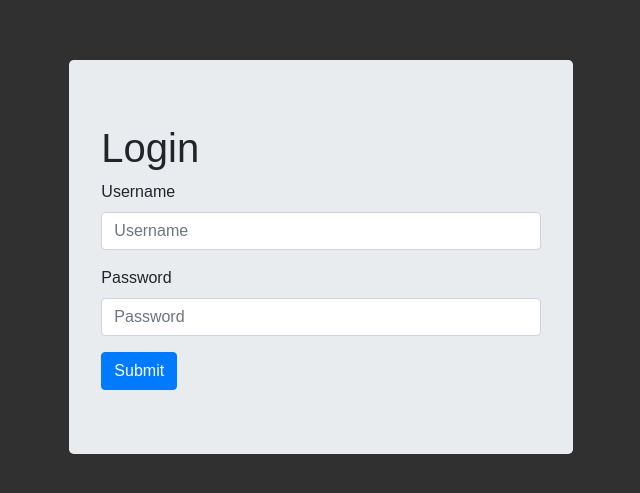
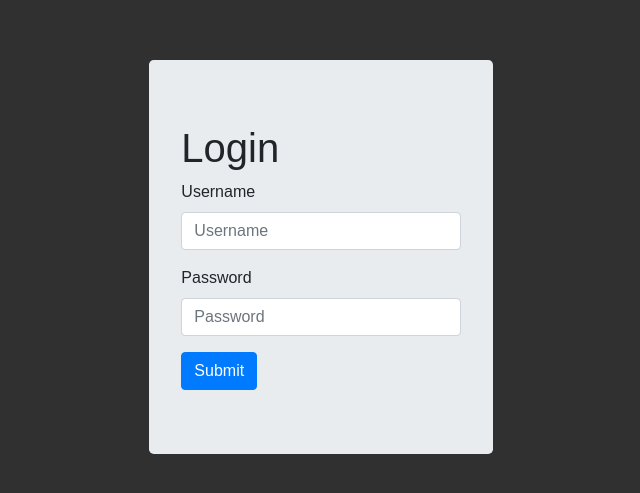
Before and after one commit to ignacio-espino/deco-erica, a React (Create React App) app in the folder frontend/: page /login in a window 1280 px wide. Shown: the part 135-628 px from the top of the page, without its empty margins (319-959 px from the left). Built offline with nearby package versions, Linux system fonts and the light colour scheme.

Commit message:
Modify maxWidth contentWrapper

```diff
--- a/frontend/src/components/layout/contentWrapper.js
+++ b/frontend/src/components/layout/contentWrapper.js
@@ -14,5 +14,5 @@ export class ContentWrapper extends Component {
 
 const styles = {
     paddingTop: 15,
-    maxWidth: '100%',
+    maxWidth: '70%',
 };
--- a/frontend/src/components/views/createQuotation.js
+++ b/frontend/src/components/views/createQuotation.js
@@ -405,10 +405,7 @@ export class CreateQuotationView extends Component {
     }
 
     getQuotationSellerAndNumber(handleChange, handleBlur, errors, values, touched, setFieldValue, handleSubmit) {
-        return <Grid item container spacing={0} sx={{
-            justifyContent: '',
-            alignItems: '',
-        }}>
+        return <Grid item container>
             <Grid item lg={3} md={6} xs={12}>
                 <Field
                     as={TextField}
```
